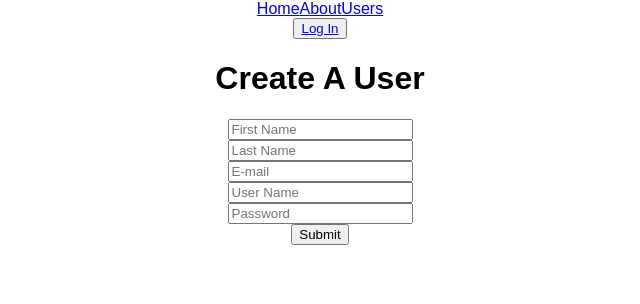
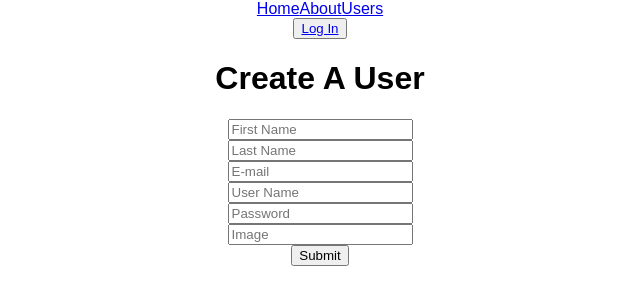
Before and after one commit to plaifang7/WDI16-Project3-checkList, a React (Create React App) app in the folder client/: page /login in a window 1280 px wide. Shown: the top 304 px of the page, without its empty margins (320-960 px from the left). Built offline with nearby package versions, Linux system fonts and the light colour scheme; no server answers.

Commit message:
my create/login route is rendering to the specific users page after it is created. however, I cant get the show route to show on link

```diff
--- a/client/src/App.js
+++ b/client/src/App.js
@@ -16,18 +16,11 @@ class App extends Component {
   componentDidMount() {
     axios.get('/api/users')
       .then((res) => {
-        this.setState({ users: res.data })
+        this.setState({ users: res.data.users })
       })
   }
   render() {
 
-    const LogInWrap = (props) => {
-      return (
-
-        <LoginPage {...props} users={this.state.users} />
-
-      )
-    }
 
     const UserWrap = (props) => {
       return (
@@ -35,9 +28,10 @@ class App extends Component {
       )
     }
 
-    const UserShowWrap = (props) => (
+    const UserShowWrap = (props) => {
+      return (
       <UserShow users={this.state.users} {...props} />
-    )
+    )}
 
     return (
       <Router>
@@ -54,7 +48,7 @@ class App extends Component {
             <Route exact path="/" component={HomePage} />
             <Route exact path="/users" render={UserWrap} />
             <Route exact path="/users/:id" render={UserShowWrap} />
-            <Route exact path="/login" render={LogInWrap} />
+            <Route exact path="/login" component={LoginPage} />
             <Route exact path="/about" component={About} />
 
 
--- a/client/src/components/LoginPage.js
+++ b/client/src/components/LoginPage.js
@@ -7,7 +7,8 @@ class LoginPage extends Component {
         password: '',
         firstName: '',
         lastName: '',
-        email: ''
+        email: '',
+        img: ''
     }
 
     handleChange = (event) => {
@@ -21,7 +22,7 @@ class LoginPage extends Component {
 
     handleSubmit = (event) => {
         event.preventDefault()
-        axios.post('/api/users')
+        axios.post('/api/users', this.state)
         .then((res) => {
         this.props.history.push(`/users/${res.data._id}`)
         })
@@ -71,6 +72,14 @@ class LoginPage extends Component {
                         onChange={this.handleChange}
                     />
                     <br/>
+                    <input
+                        placeholder="Image"
+                        type="text"
+                        name="img"
+                        value={this.state.img}
+                        onChange={this.handleChange}
+                    />
+                    <br/>
                     <button type="submit">Submit</button>
                 </form>
             </div>
--- a/client/src/components/UserShow.js
+++ b/client/src/components/UserShow.js
@@ -3,31 +3,35 @@ import axios from 'axios'
 import ShoppingList from './ShoppingList';
 
 class UserShow extends Component {
-state = {
-    users: {
-        shoppingList: []
+    state = {
+        users: {
+            shoppingList: []
+        }
     }
 
+    showUser = () => {
+        const userId = this.props.match.params.id
 
-}
-
-    componentDidMount() {
-        const userId = this.props.match.params.id
         axios.get(`/api/users/${userId}`)
-            .then((res) => {
-                console.log(res)
+            .then(res => {
                 this.setState({
                     users: res.data.users
                 })
             })
     }
 
+
+    componentDidMount() {
+        this.showUser()
+    }
+
     render() {
+        const user = this.state.users
         return (
             <div>
-                hello
-               <h1>{this.state.users.userName}</h1>
-               <ShoppingList lists={this.state.users.shoppingList} />
+               <h1>{user.userName}</h1>
+               <img src={user.img} alt={user.userName} />
+                <ShoppingList lists={user.shoppingList} />
             </div>
         );
     }
```
